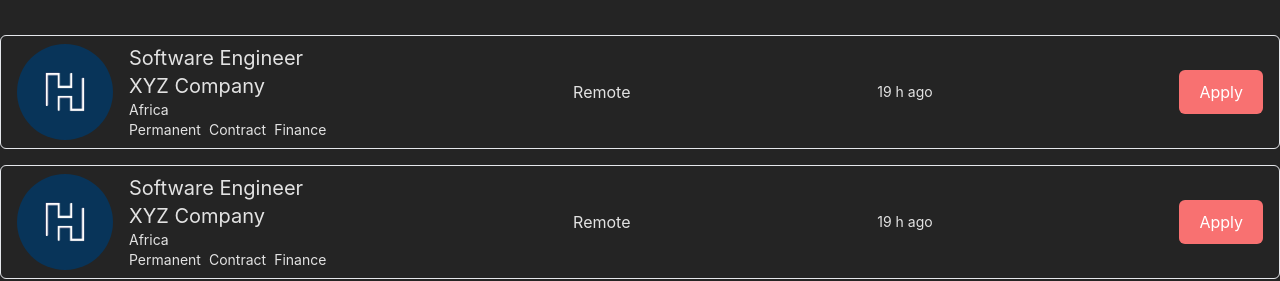
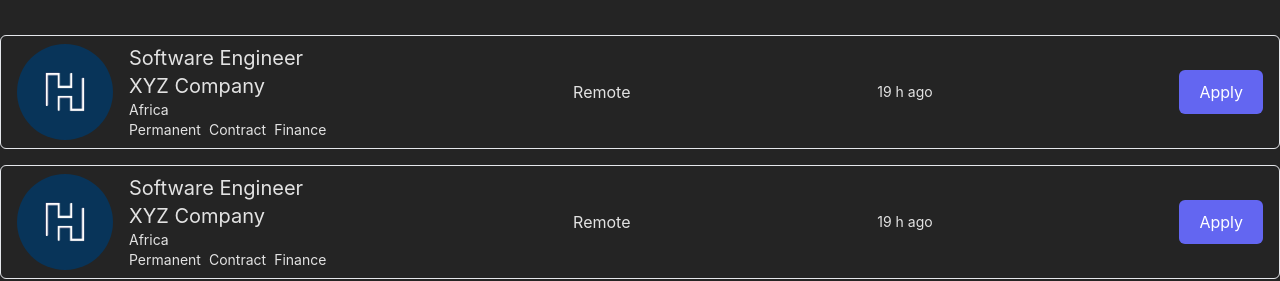
Before and after one commit to luigimorel/job-portal, a React (Vite) app in the folder web/: page / in a window 1280 px wide. Shown: the part 523-804 px from the top of the page. Built offline with nearby package versions, Linux system fonts and the light colour scheme.

Commit message:
update styles

```diff
--- a/web/src/components/hero.tsx
+++ b/web/src/components/hero.tsx
@@ -1,3 +1,4 @@
+import React from "react";
 
 import Navbar from "./navbar";
 
@@ -11,7 +12,6 @@ export const Hero = () => {
       value?.classList.add("hidden");
     }
   }
-
 
   return (
     <div>
--- a/web/src/components/job.tsx
+++ b/web/src/components/job.tsx
@@ -1,3 +1,4 @@
+import React from "react";
 import { Link } from "react-router-dom";
 
 import image from "../assets/images/logo.jpg";
@@ -39,7 +40,7 @@ export const Job = () => {
           <div className="flex flex-row items-center border px-4 py-2  rounded-md xl:flex mb-4 justify-between xl:items-center lg:items-center md:flex">
             <div className=" flex flex-row items-center ">
               <img
-                src={image}
+                src={x.logo}
                 alt=""
                 className=" sm:h-24 h-16 w-auto rounded-full"
               />
@@ -47,7 +48,7 @@ export const Job = () => {
               <div className=" flex flex-col ml-4">
                 <h5 className=" sm:text-xl text-sm ">{x.title}</h5>
                 <h5 className=" sm:text-xl text-sm ">{x.company}</h5>
-                <h5 className=" text-sm ">Africa</h5>
+                <h5 className=" text-sm ">{x.continent}</h5>
 
                 <div className=" flex flex-row">
                   <div className=" flex flex-row items-center">
@@ -110,7 +111,7 @@ export const Job = () => {
 
             <div className=" sm:flex hidden">
               <Link to={`/job/:${x.id}`}>
-                <button className=" text-white px-5 py-2.5 rounded-md bg-red-400">
+                <button className=" text-white px-5 py-2.5 rounded-md bg-indigo-500">
                   Apply
                 </button>
               </Link>
```
